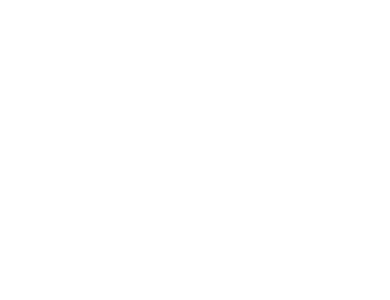
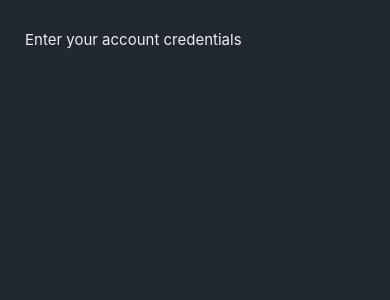
Before and after one commit to canadaprogrammer/rn-login-system, a React Native app: screen / in a window 390 px wide. Shown: the top 300 px of the page. Built offline with nearby package versions, Linux system fonts and the light colour scheme.

Commit message:
login screen - default

```diff
--- a/App.js
+++ b/App.js
@@ -1,9 +1,11 @@
 import { StatusBar } from 'expo-status-bar';
+import Login from './screens/Login';
 
 export default function App() {
   return (
     <>
       <StatusBar style='light' />
+      <Login />
     </>
   );
 }
--- /dev/null
+++ b/components/Containers/KeyboardAvoidingContainer.js
@@ -0,0 +1,24 @@
+import React from 'react';
+import {
+  KeyboardAvoidingView,
+  Keyboard,
+  ScrollView,
+  Pressable,
+  Platform,
+} from 'react-native';
+
+const KeyboardAvoidingContainer = (props) => {
+  return (
+    <KeyboardAvoidingView
+      style={{ flex: 1, backgroundColor: 'transparent' }}
+      behavior={Platform.OS == 'ios' ? 'padding' : 'height'}
+      keyboardVerticalOffset={60}
+    >
+      <ScrollView showsVerticalScrollIndicator={false}>
+        <Pressable onPress={Keyboard.dismiss}>{props.children}</Pressable>
+      </ScrollView>
+    </KeyboardAvoidingView>
+  );
+};
+
+export default KeyboardAvoidingContainer;
--- /dev/null
+++ b/components/Containers/MainContainer.js
@@ -0,0 +1,17 @@
+import React from 'react';
+import styled from 'styled-components/native';
+import { StatusBarHeight } from '../shared';
+import { colors } from '../colors';
+
+const { primary } = colors;
+const StyledView = styled.View`
+  flex: 1;
+  padding: 25px;
+  padding-top: ${StatusBarHeight + 30}px;
+  background-color: ${primary};
+`;
+const MainContainer = (props) => {
+  return <StyledView {...props}>{props.children}</StyledView>;
+};
+
+export default MainContainer;
--- /dev/null
+++ b/components/Texts/RegularText.js
@@ -0,0 +1,16 @@
+import React from 'react';
+import styled from 'styled-components/native';
+import { colors } from '../colors';
+
+const { tertiary } = colors;
+const StyledText = styled.Text`
+  font-size: 15px;
+  color: ${tertiary};
+  text-align: left;
+`;
+
+const RegularText = (props) => {
+  return <StyledText {...props}>{props.children}</StyledText>;
+};
+
+export default RegularText;
--- /dev/null
+++ b/components/colors.js
@@ -0,0 +1,12 @@
+export const colors = {
+  primary: '#222831',
+  secondary: '#393e46',
+  tertiary: '#eee',
+  accent: '#00adb5',
+  darkGray: '#111827',
+  lightGray: '#6b7280',
+  white: '#fff',
+  black: '#000',
+  success: '#22c55e',
+  fail: '#ef4444',
+};
--- /dev/null
+++ b/components/shared.js
@@ -0,0 +1,6 @@
+import Constants from 'expo-constants';
+import { Dimensions } from 'react-native';
+
+export const StatusBarHeight = Constants.statusBarHeight;
+export const ScreenWidth = Dimensions.get('screen').width;
+export const ScreenHeight = Dimensions.get('screen').height;
--- /dev/null
+++ b/screens/Login.js
@@ -0,0 +1,18 @@
+import React from 'react';
+import MainContainer from '../components/Containers/MainContainer';
+import KeyboardAvoidingContainer from '../components/Containers/KeyboardAvoidingContainer';
+import RegularText from '../components/Texts/RegularText';
+
+const Login = () => {
+  return (
+    <MainContainer>
+      <KeyboardAvoidingContainer>
+        <RegularText style={{ marginBottom: 25 }}>
+          Enter your account credentials
+        </RegularText>
+      </KeyboardAvoidingContainer>
+    </MainContainer>
+  );
+};
+
+export default Login;
```
Also changed, not shown: components/Texts/BigText.js (added, +16 -0 lines), components/Texts/SmallText.js (added, +16 -0 lines), 1 other file (tests, documents, lock files or other folders).
